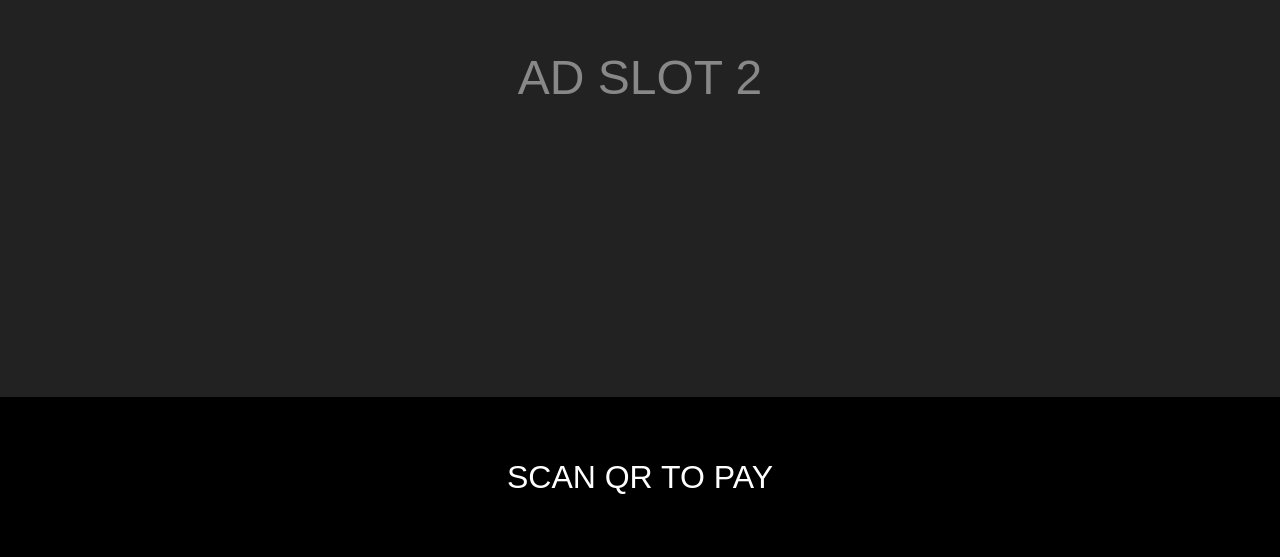
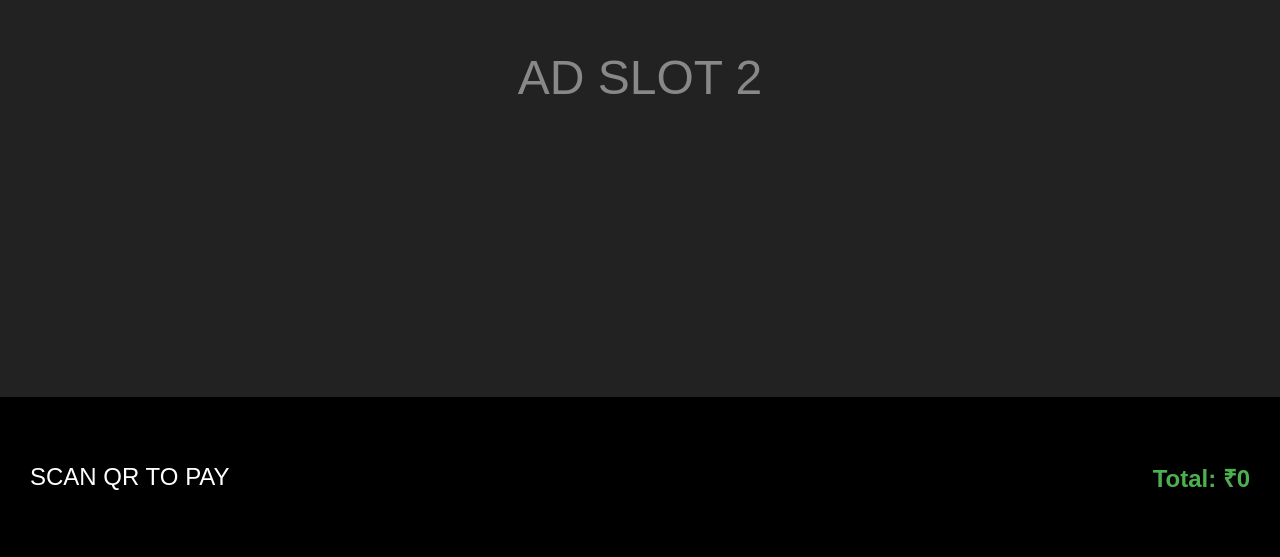
Before and after one commit to Nerdboy27/SmartAuto_MVP, a website: page index.html in a window 1280 px wide. Shown: the part 243-800 px from the top of the page. Drawn offline with nearby package versions, Linux system fonts and the light colour scheme; no server answers.

Commit message:
Add files via upload
Added voice and counter

```diff
--- a/index.html
+++ b/index.html
@@ -37,9 +37,13 @@
   }
   #qr-section {
     height: 20%;
-    font-size: 2rem;
+    font-size: 1.5rem;
     display: flex;
     align-items: center;
+    justify-content: space-between;
+    width: 100%;
+    padding: 0 30px;
+    box-sizing: border-box;
   }
   #payment-screen {
     display: none;
@@ -56,13 +60,21 @@
     font-weight: bold;
     margin: 0;
   }
+  #total-counter {
+    font-size: 1.5rem;
+    color: #4CAF50;
+    font-weight: bold;
+  }
 </style>
 </head>
 <body>
 
 <div id="idle-screen">
   <div id="ad-space">AD SLOT 1</div>
-  <div id="qr-section">SCAN QR TO PAY</div>
+  <div id="qr-section">
+    <span>SCAN QR TO PAY</span>
+    <div id="total-counter">Total: ₹<span id="total-val">0</span></div>
+  </div>
 </div>
 
 <div id="payment-screen">
@@ -76,6 +88,7 @@
   const autoId = 'AUTO_001';
   const ads = ["AD SLOT 1", "AD SLOT 2", "AD SLOT 3"];
   let currentAd = 0;
+  let totalReceived = 0;
 
   setInterval(() => {
     currentAd = (currentAd + 1) % ads.length;
@@ -91,6 +104,12 @@
     document.getElementById('payment-screen').style.display = 'flex';
     document.getElementById('amount-text').innerText = "₹" + data.amount;
 
+    const msg = new SpeechSynthesisUtterance("Rupees " + data.amount + " received");
+    window.speechSynthesis.speak(msg);
+
+    totalReceived += parseInt(data.amount);
+    document.getElementById('total-val').innerText = totalReceived;
+
     setTimeout(() => {
       document.getElementById('payment-screen').style.display = 'none';
       document.getElementById('idle-screen').style.display = 'flex';
```
